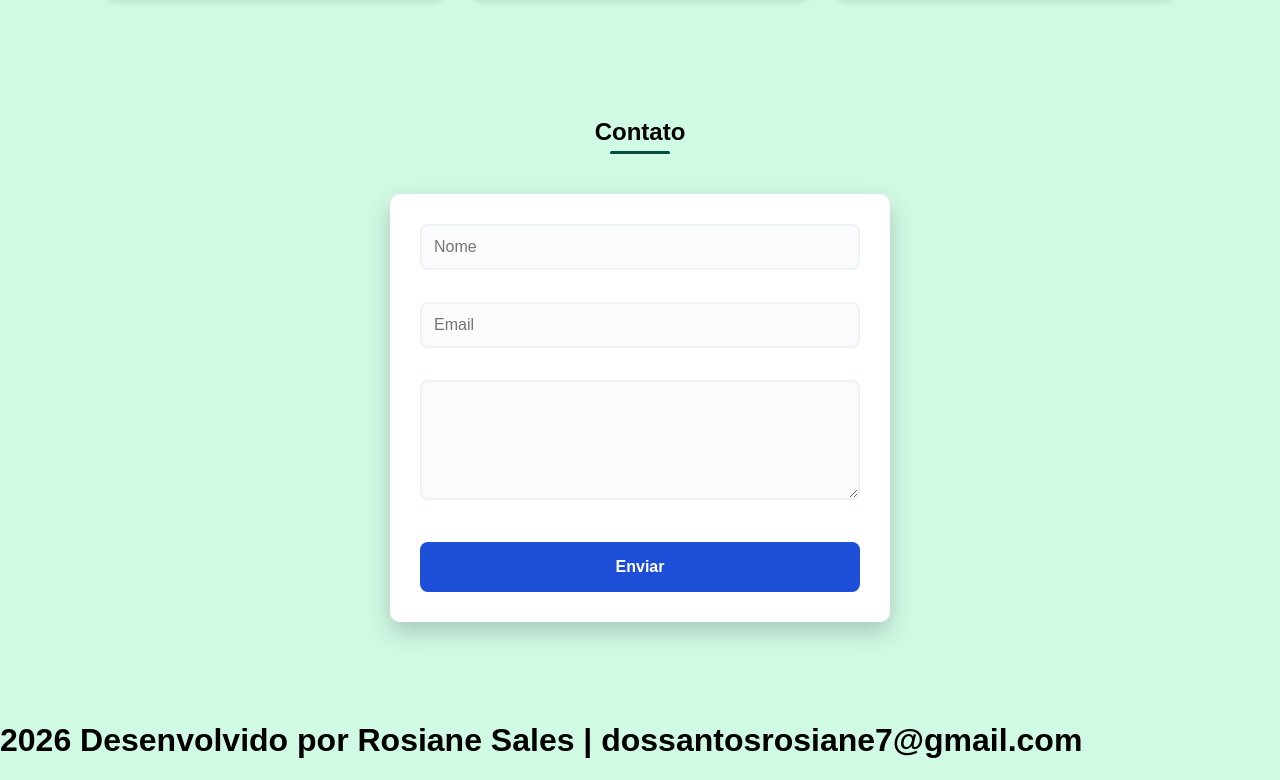
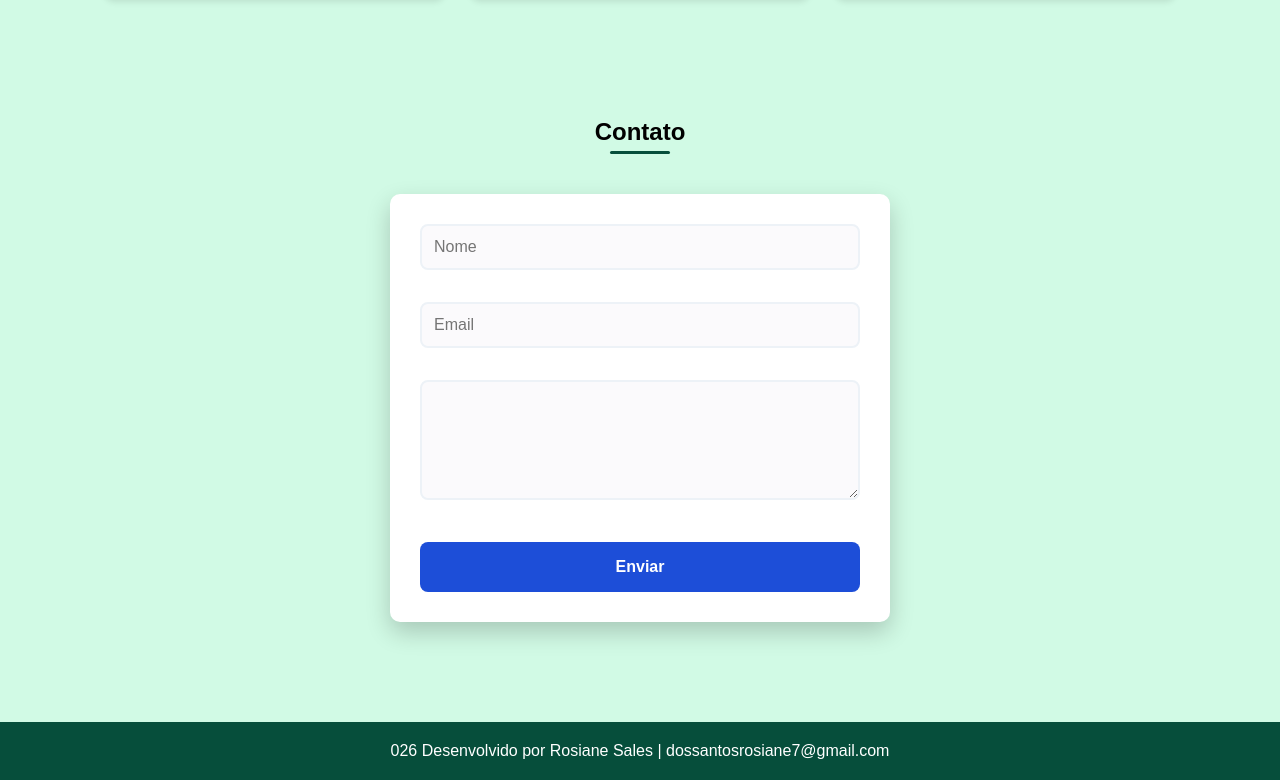
Before and after one commit to rosianesalesweb/portfolio-react, a React (Vite) app: page / in a window 1280 px wide. Shown: the part 813-1593 px from the top of the page. Before the commit the page ends 1572 px from the top, so only its background shows below. Built offline with nearby package versions, Linux system fonts and the light colour scheme.

Commit message:
Update Footer.jsx

```diff
--- a/src/components/Footer.jsx
+++ b/src/components/Footer.jsx
@@ -1,3 +1,7 @@
 export default function Footer() {
-  return <h1>2026 Desenvolvido por Rosiane Sales | dossantosrosiane7@gmail.com</h1>
+  return (
+    <footer>
+      <p>026 Desenvolvido por Rosiane Sales | dossantosrosiane7@gmail.com</p>
+    </footer>
+  );
 }
```
